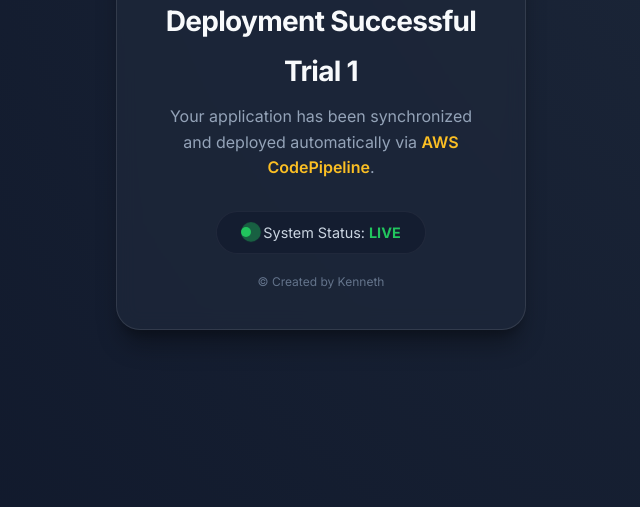
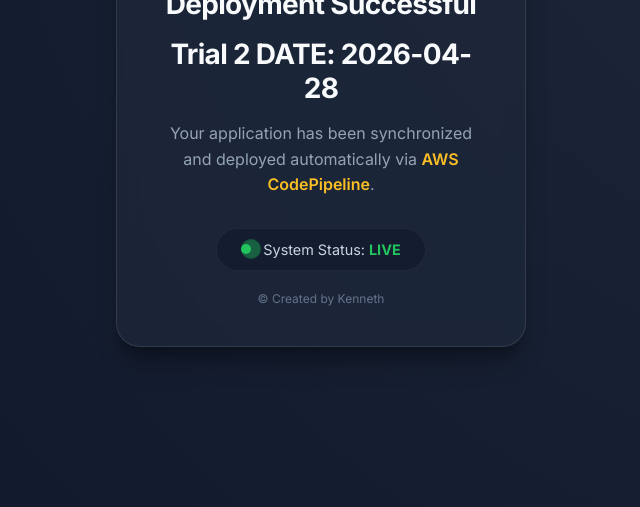
Before and after one commit to kennethnz/aws-cicd-pipeline-project, a plain HTML site: page index.html in a window 1280 px wide. Shown: the part 293-800 px from the top of the page, without its empty margins (319-959 px from the left). Drawn offline with Linux system fonts and the light colour scheme.

Commit message:
add changes to index.html from trial 1 to trial 2

```diff
--- a/index.html
+++ b/index.html
@@ -12,7 +12,7 @@
         <div class="card">
             <div class="icon-header">🚀</div>
             <h1>Deployment Successful</h1>
-            <h1>Trial 1</h1>
+            <h1>Trial 2 DATE: 2026-04-28</h1>
             <p class="description">
                 Your application has been synchronized and deployed automatically via
                 <span class="highlight">AWS CodePipeline</span>.
```
